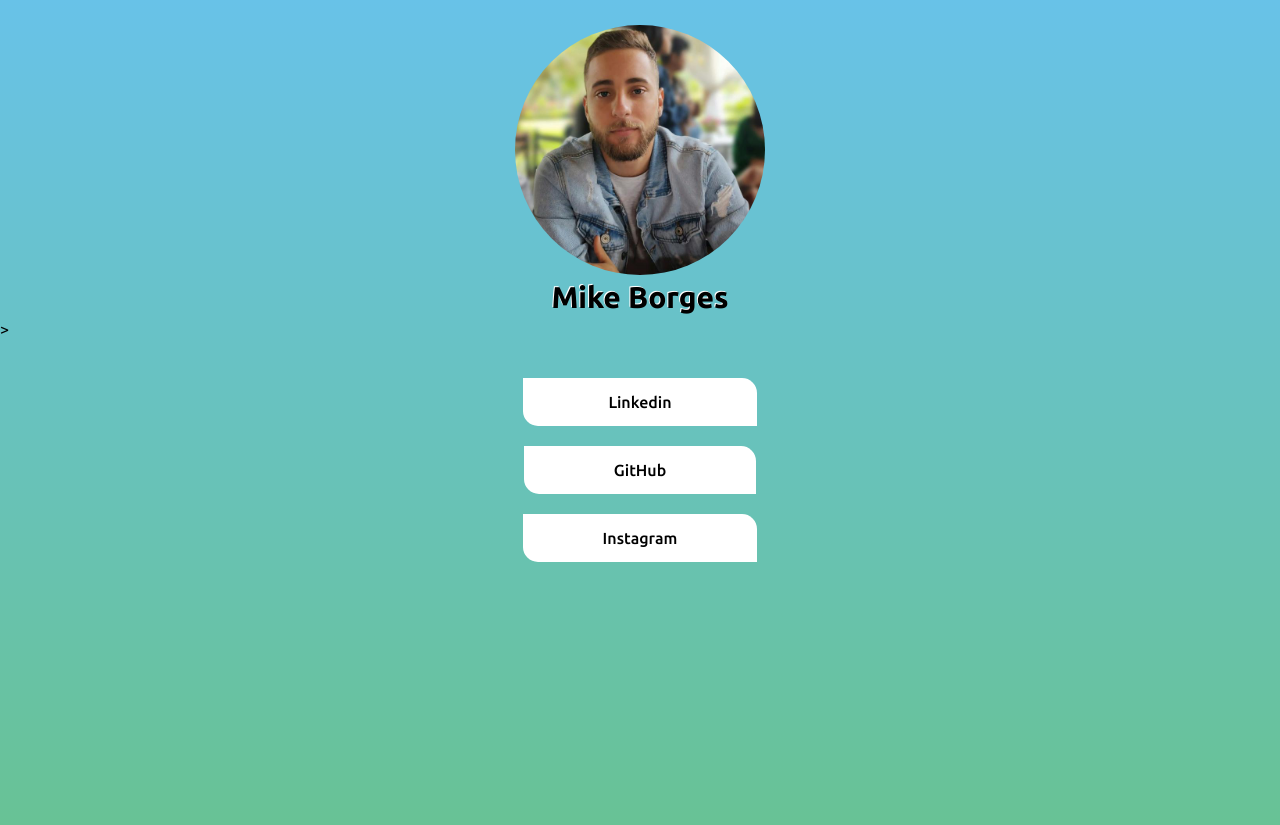
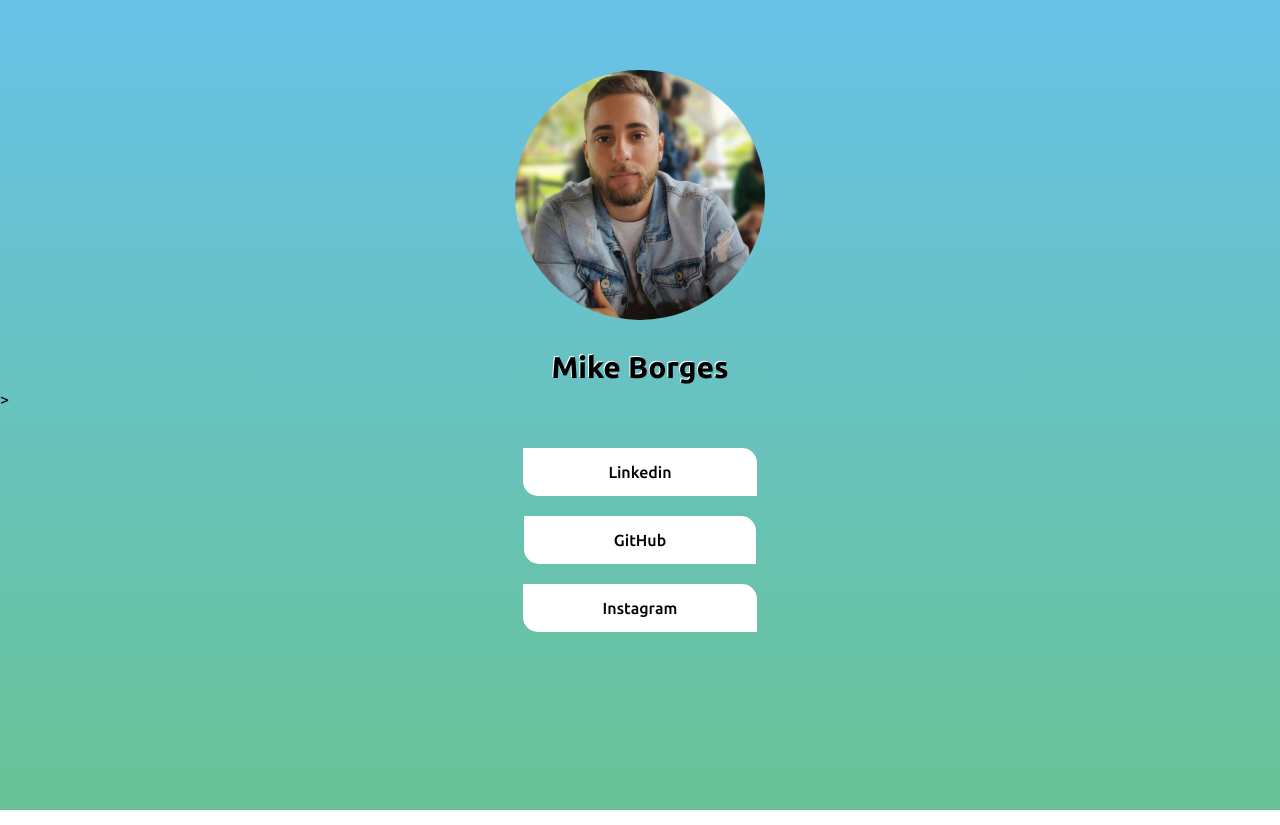
Before and after one commit to MikeBorges/Profile-, a plain HTML site: page Index.html in a window 1280 px wide. Drawn offline with Linux system fonts and the light colour scheme.

Commit message:
alteração no css

```diff
--- a/index.css
+++ b/index.css
@@ -3,7 +3,7 @@ body {
     font-family: 'Ubuntu', sans-serif;
     margin: 0;
     padding: 0;
-    height: 100vh;
+    height: 92.5vh;
     background-image: linear-gradient(
         #68C2E8,
         #68C295
@@ -21,18 +21,19 @@ a:link {
 
 }
 .image-container {
-    margin-top: 25px;
+    margin-top: 70px;
     display: flex;
     justify-content: center;
 }
 
 .name-container {
+    margin-top: 25px;
     display: flex;
     justify-content: center;
-    font-weight: 600;
+    font-weight: 700;
     font-size: 30px;
-    color:black;
-    text-shadow: -1px -1px white;
+    color: rgb(0, 0, 0);
+    text-shadow: -1px -1px rgb(255, 255, 255);
 }
 
 p {
```
